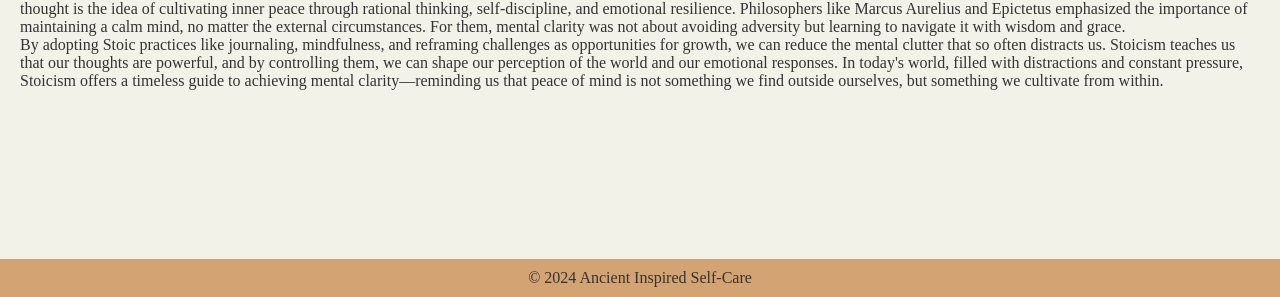
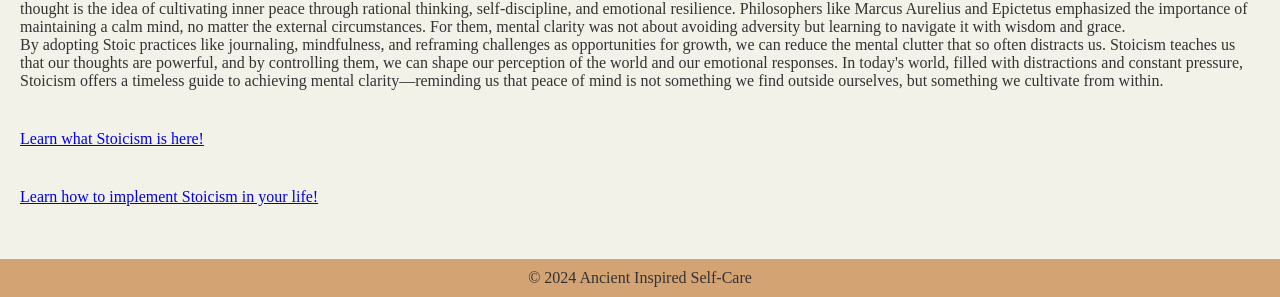
Before and after one commit to Liz-debug-uxr/ProjectsFA24, a plain HTML site: page Mentalclarity.html in a window 1280 px wide. Shown: the part 503-800 px from the top of the page. Drawn offline with Linux system fonts and the light colour scheme.

Commit message:
link updates

```diff
--- a/Mentalclarity.html
+++ b/Mentalclarity.html
@@ -33,6 +33,16 @@
             <p>By adopting Stoic practices like journaling, mindfulness, and reframing challenges as opportunities for growth, we can reduce the mental clutter that so often distracts us. Stoicism teaches us that our thoughts are powerful, and by controlling them, we can shape our perception of the world and our emotional responses. In today's world, filled with distractions and constant pressure, Stoicism offers a timeless guide to achieving mental clarity—reminding us that peace of mind is not something we find outside ourselves, but something we cultivate from within.</p>
         </section>
 
+        <section>
+
+            <p> <a href="https://dailystoic.com/what-is-stoicism-a-definition-3-stoic-exercises-to-get-you-started/" alt="go to more info">Learn what Stoicism is here! </a></p>
+        </section>
+
+        <section>
+
+            <p> <a href="https://www.forbes.com/sites/jackkelly/2024/04/12/benefits-of-stoicism/" alt="go to more info">Learn how to implement Stoicism in your life! </a></p>
+        </section>
+
         <footer>
             <p>&copy; 2024 Ancient Inspired Self-Care</p>
         </footer>
```
Also changed, not shown: Physicalwellness.html (+5 -0 lines).
